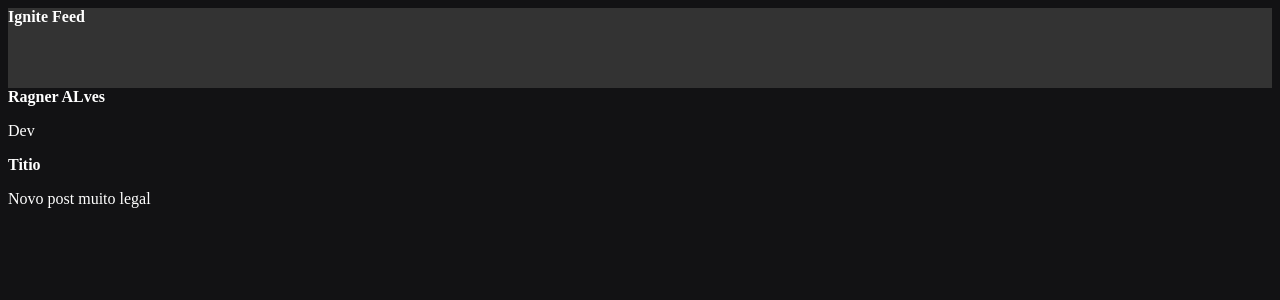
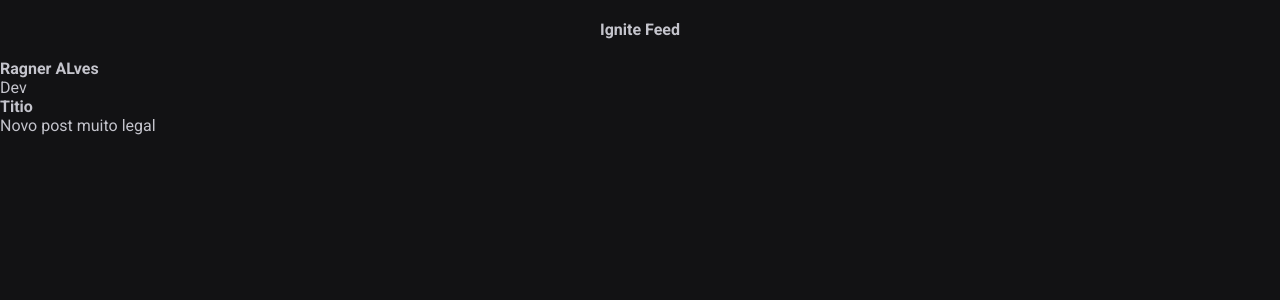
Before and after one commit to RagnerAlves/Ignite-RocketSeat, a React (Vite) app in the folder Ignite_2022/aulas/01-fundamentos-reactjs/: page / in a window 1280 px wide. Shown: the top 300 px of the page. Built offline with nearby package versions, Linux system fonts and the light colour scheme.

Commit message:
Estrut_App_Css_upgrade

```diff
--- a/Ignite_2022/aulas/01-fundamentos-reactjs/index.html
+++ b/Ignite_2022/aulas/01-fundamentos-reactjs/index.html
@@ -2,8 +2,15 @@
 <html lang="en">
   <head>
     <meta charset="UTF-8" />
+
+    <link rel="preconnect" href="https://fonts.googleapis.com" />
+    <link rel="preconnect" href="https://fonts.gstatic.com" crossorigin/>
+
     <link rel="icon" type="image/svg+xml" href="/src/favicon.svg" />
     <meta name="viewport" content="width=device-width, initial-scale=1.0" />
+
+    <link href="https://fonts.googleapis.com/css2?family=Roboto:wght@400;700&display=swap" rel="stylesheet" />
+
     <title>Vite App</title>
   </head>
   <body>
--- a/Ignite_2022/aulas/01-fundamentos-reactjs/src/App.jsx
+++ b/Ignite_2022/aulas/01-fundamentos-reactjs/src/App.jsx
@@ -1,6 +1,6 @@
 import {Header} from './components/Header';
 import {Post} from './Post'
-import './style.css'
+import './global.css'
 
 export function App() {
   return (
--- a/Ignite_2022/aulas/01-fundamentos-reactjs/src/components/Header.module.css
+++ b/Ignite_2022/aulas/01-fundamentos-reactjs/src/components/Header.module.css
@@ -1,4 +1,6 @@
 .header{
-    background:#333;
-    height: 80px;
+    background: var(--grey-800);
+    display: flex;
+    justify-content: center;
+    padding: 1.25rem 0;
 }
--- /dev/null
+++ b/Ignite_2022/aulas/01-fundamentos-reactjs/src/global.css
@@ -0,0 +1,30 @@
+:root{
+    --white: #fff;
+    --gray-100: #e1e1e6;
+    --gray-300: #c4c4cc;
+    --gray-400: #8d8d99;
+    --gray-600: #323238;
+    --gray-700: #29292e;
+    --gray-800: #202024;
+    --gray-900: #121214;
+
+    --green-500: #00875f;
+}
+
+* {
+    margin: 0;
+    padding: 0;
+    box-sizing: border-box;
+}
+
+body{
+    background: var(--gray-900);
+    color: var(--gray-300);
+    -webkit-font-smoothing: antialiased; /* aplica em navegadores que são baseados em webkit (chrome, razor)padronização das fontes quando não utilizo fontes padrão do sistema. */
+}
+
+body, input, textarea, button {
+    font-family: "Roboto", sans-serif;  /*se a font Roboto não for carregada ele vai carregar a font padrão do sistema que não tenha serifa. */
+    font-weight: 400;
+    font-size: 1rem;  /* Utilizando uma unidade relativa da fonte html que é 16px por padrão. seto para que todos os elementos tenham o mesmo padrão de tamanho, sem utilizar uma fonte fixa.(ajuda quando alguém der zoom em algyum disposivo móvel a não atrapalha o tamanho da fonte.) */
+}
--- a/Ignite_2022/aulas/01-fundamentos-reactjs/src/style.css
+++ /dev/null
@@ -1,4 +0,0 @@
-body{
-    background:#121214;
-    color:#fff;
-}
```
